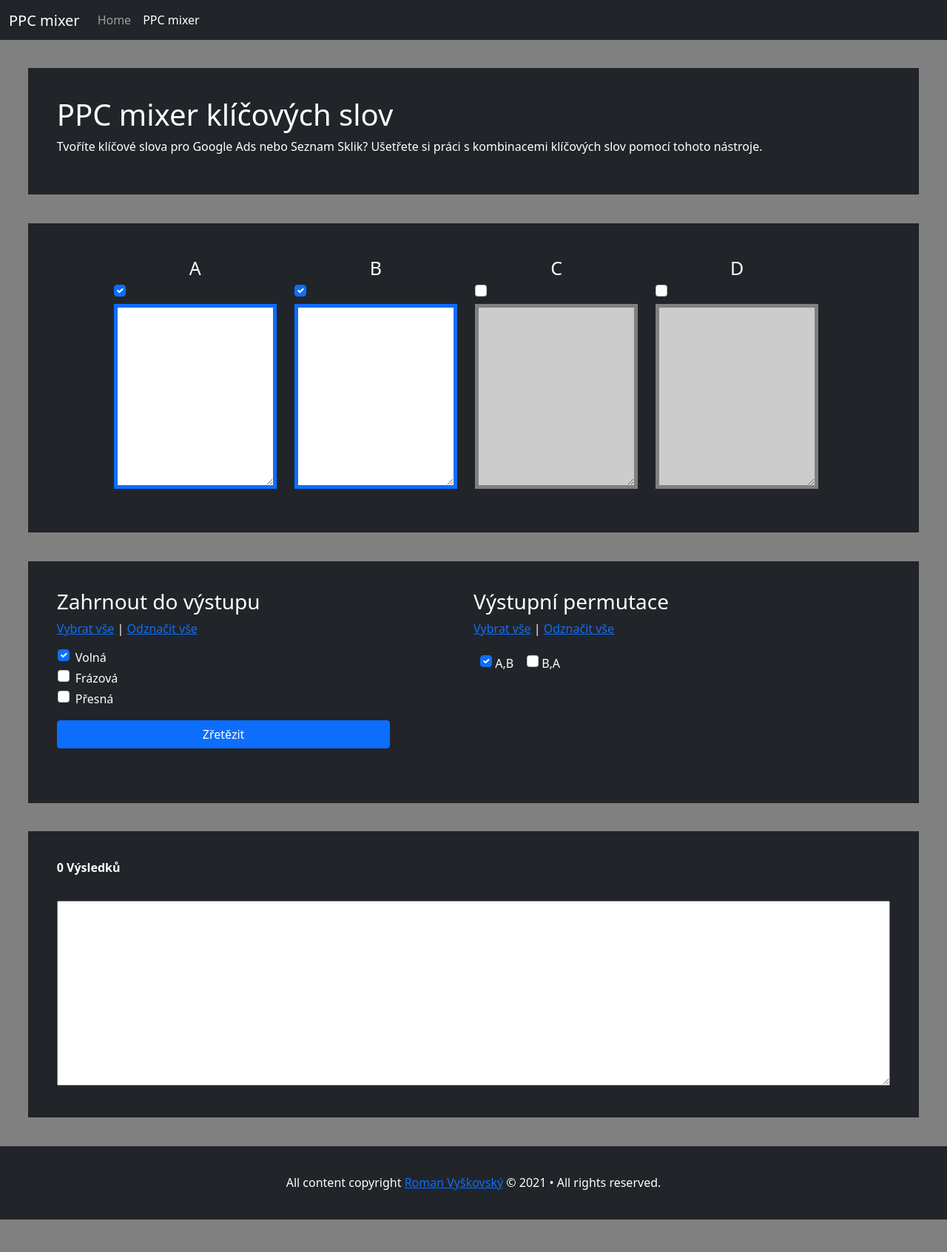
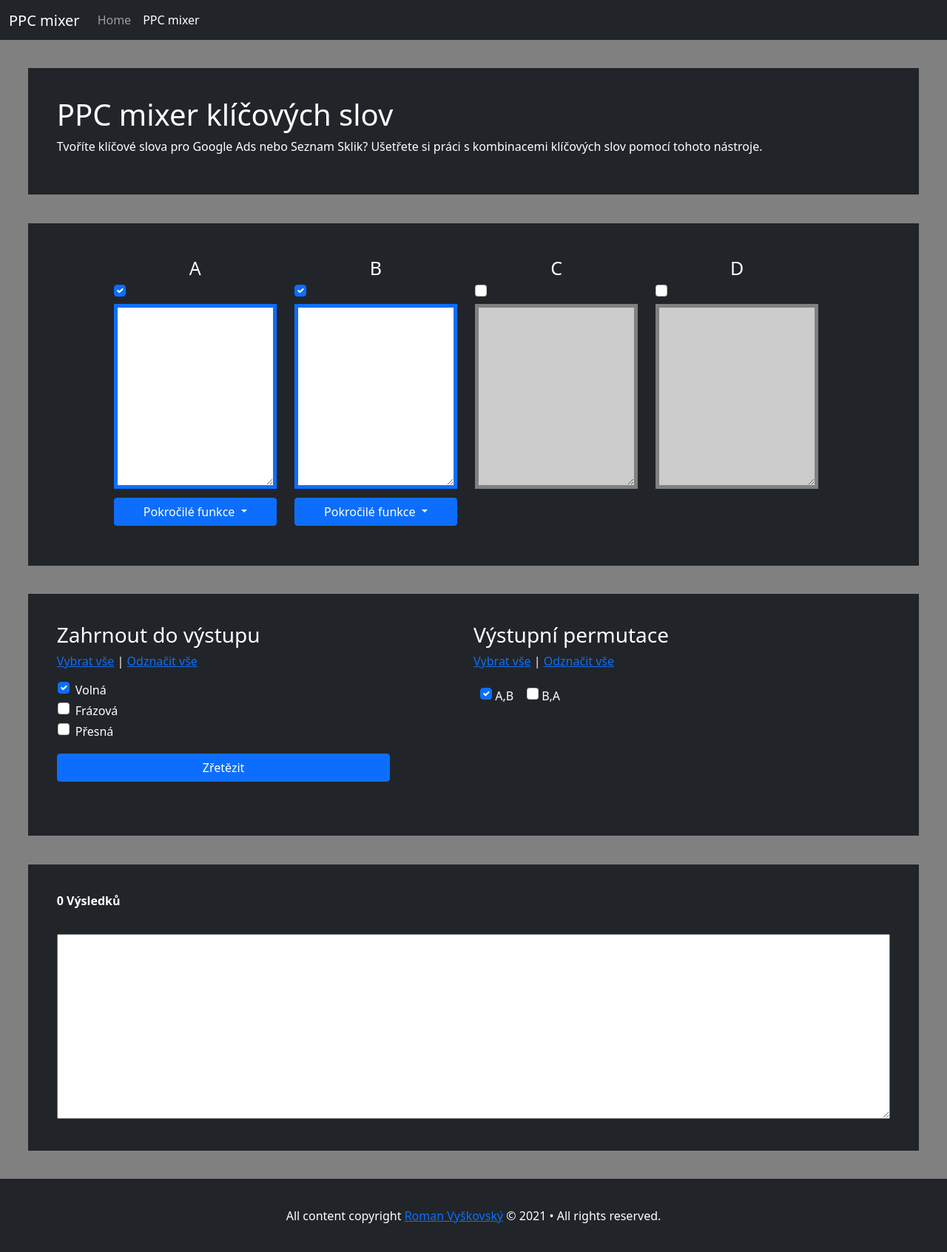
Before and after one commit to RadimHajda/rv_blog, a Jekyll site: the page PPCmixer.html, which Jekyll copies as it is, in a window 1280 px wide. Shown: the whole page at 74% size. Built offline with Jekyll 4.4.1, drawn with Linux system fonts in a browser that asks for light colours; before the commit the page ends 1649 px from its top, so only the background shows below that; some of the changed lines change nothing that is shown.

Commit message:
Add files via upload

```diff
--- a/PPCmixer.html
+++ b/PPCmixer.html
@@ -10,7 +10,7 @@
     <link rel="stylesheet" href="style.css">
     <script type="text/javascript" src="script.js"></script>
 
-    <title>>PPC mixer klíčových slov</title>
+    <title>PPC mixer klíčových slov</title>
 </head>
 
 <body>
@@ -56,6 +56,18 @@
                     <textarea name="keywords" id="textArea0"></textarea>
                 </div>
 
+                <div class="dropdown" id="dropA">
+                    <button class="btn btn-primary btn1 dropdown-toggle" type="button" data-bs-toggle="dropdown" aria-expanded="false">
+                      Pokročilé funkce
+                    </button>
+                    <ul class="dropdown-menu dropdown-menu-dark" id="dA">
+                      <li><button type="button" class="btn btn2 btn-primary" onclick="clearDuplicity('textArea0')">Odstranění duplicit</button></li>
+                      <li> <button type="button" class="btn btn2 btn-primary"  onclick="clearSpecial('textArea0')">Odstranění speciálních znaků</button></li>
+                    </ul>
+                  </div>
+
+
+
             </li>
 
             <li id="checkB">
@@ -68,10 +80,19 @@
                     <textarea name="keywords" id="textArea1"></textarea>
                 </div>
 
+                <div class="dropdown" id="dropB">
+                    <button class="btn btn-primary btn1 dropdown-toggle" type="button" data-bs-toggle="dropdown" aria-expanded="false">
+                      Pokročilé funkce
+                    </button>
+                    <ul class="dropdown-menu dropdown-menu-dark" id="dB">
+                      <li><button type="button" class="btn btn2 btn-primary" onclick="clearDuplicity('textArea1')">Odstranění duplicit</button></li>
+                      <li> <button type="button" class="btn btn2 btn-primary"  onclick="clearSpecial('textArea1')">Odstranění speciálních znaků</button></li>
+                    </ul>
+                  </div>
 
             </li>
 
-            <li class="inactive" id="checkC">
+            <li class="inactive" id="checkC" >
                 <h3>C</h3>
                 <div class="form-check">
                     <input class="form-check-input" type="checkbox" value="" id="checkBox2">
@@ -81,6 +102,15 @@
                     <textarea name="keywords" id="textArea2" readonly></textarea>
                 </div>
 
+                <div class="dropdown" id="dropC" style="visibility: hidden;">
+                    <button class="btn btn-primary btn1 dropdown-toggle" type="button" data-bs-toggle="dropdown" aria-expanded="false">
+                      Pokročilé funkce
+                    </button>
+                    <ul class="dropdown-menu dropdown-menu-dark"  id="dC">
+                      <li><button type="button" class="btn btn2 btn-primary" onclick="clearDuplicity('textArea2')">Odstranění duplicit</button></li>
+                      <li> <button type="button" class="btn btn2 btn-primary"  onclick="clearSpecial('textArea2')">Odstranění speciálních znaků</button></li>
+                    </ul>
+                  </div>
 
             </li>
 
@@ -94,6 +124,15 @@
                     <textarea name="keywords" id="textArea3" readonly></textarea>
                 </div>
 
+                <div class="dropdown" id="dropD" style="visibility: hidden;">
+                    <button class="btn btn-primary btn1 dropdown-toggle" type="button" data-bs-toggle="dropdown" aria-expanded="false">
+                      Pokročilé funkce
+                    </button>
+                    <ul class="dropdown-menu dropdown-menu-dark" id="dD">
+                      <li><button type="button" class="btn btn2 btn-primary" onclick="clearDuplicity('textArea3')">Odstranění duplicit</button></li>
+                      <li> <button type="button" class="btn btn2 btn-primary"  onclick="clearSpecial('textArea3')">Odstranění speciálních znaků</button></li>
+                    </ul>
+                  </div>
 
             </li>
         </ul>
--- a/script.js
+++ b/script.js
@@ -216,16 +216,21 @@
     return outputArray1;
 }
 
-function checkboxReadOnly(checkBox,checkId,areaID) {
+function checkboxReadOnly(checkBox,checkId,areaID,buttonId,ddID) {
 
     let checkBoxId = document.getElementById(checkId);
     let area = document.getElementById(areaID);
+    let button = document.getElementById(buttonId);
+    let dropButton = document.getElementById(ddID);
 
     if(checkBox.checked == true) {
 
 
         checkBoxId.classList.remove("inactive");
         area.readOnly = false;
+        button.className = "showClass";
+        button.style.visibility = 'visible';
+        dropButton.style.width = "177px";
 
     }
 
@@ -233,6 +238,8 @@
 
         checkBoxId.classList.add("inactive");
         area.readOnly = true;
+        button.style.visibility = 'hidden';
+
 
     }
 
@@ -258,12 +265,69 @@
     }
 }
 
+function uniq(arr) {
+    var seen = {};
+    var ret_arr = [];
+    for (var i = 0; i < arr.length; i++) {
+        if (!(arr[i] in seen)) {
+            ret_arr.push(arr[i]);
+            seen[arr[i]] = true;
+        }
+    }
+    return ret_arr;
+
+}
+
 function deselectPermutation() {
     var elements = document.getElementsByClassName("d_check");
 
     for(var i =0;i<elements.length;i++) {
         elements[i].childNodes[0].checked = false;
     }
+}
+
+function clearSpecial(textID) {
+    var data = document.getElementById(textID).value.split('\n');
+
+    var specials = new RegExp("[.*+?^$#@|()\\[\\]{}\\\\]", "g");
+
+
+    for(var i = 0;i<data.length;i++) {
+        data[i] = data[i].replace(/[&\/\\#, +()$~%.'":*?<>{}]/g,"",);
+    }
+
+
+    var output = "";
+
+    for (var i = 0; i < data.length; i++) {
+        if (i == 0) {
+            output = output + data[i];
+        }
+        else {
+            output = output + "\n" + data[i];
+        }
+    }
+
+    document.getElementById(textID).value = output;
+}
+
+function clearDuplicity(textID) {
+
+    var data = document.getElementById(textID).value.split('\n');
+
+    var result = uniq(data);
+    var output = "";
+
+    for (var i = 0; i < result.length; i++) {
+        if (i == 0) {
+            output = output + result[i];
+        }
+        else {
+            output = output + "\n" + result[i];
+        }
+    }
+
+    document.getElementById(textID).value = output;
 }
 
 
@@ -576,25 +640,25 @@
 
     checkBoxA.addEventListener('click', function () {
 
-        checkboxReadOnly(checkBoxA,"checkA","textArea0");
+        checkboxReadOnly(checkBoxA,"checkA","textArea0","dropA",'dA');
         checkBoxes(checkBoxA, checkBoxB, checkBoxC, checkBoxD)
 
     });
 
     checkBoxB.addEventListener('click', function () {
-        checkboxReadOnly(checkBoxB,"checkB","textArea1");
+        checkboxReadOnly(checkBoxB,"checkB","textArea1","dropB","dB");
         checkBoxes(checkBoxA, checkBoxB, checkBoxC, checkBoxD)
 
     });
 
     checkBoxC.addEventListener('click', function () {
-        checkboxReadOnly(checkBoxC,"checkC","textArea2");
+        checkboxReadOnly(checkBoxC,"checkC","textArea2","dropC","dC");
         checkBoxes(checkBoxA, checkBoxB, checkBoxC, checkBoxD)
 
     });
 
     checkBoxD.addEventListener('click', function () {
-        checkboxReadOnly(checkBoxD,"checkD","textArea3");
+        checkboxReadOnly(checkBoxD,"checkD","textArea3","dropD","dD");
         checkBoxes(checkBoxA, checkBoxB, checkBoxC, checkBoxD)
 
     });
--- a/style.css
+++ b/style.css
@@ -102,6 +102,12 @@
   width:100%;
 }
 
+.btn2 {
+  margin: 5% 3% 3% 6%;
+  width: 100%;
+}
+
+
 .d_check {
   padding: 2% 2% 2% 2%;
 }
```
